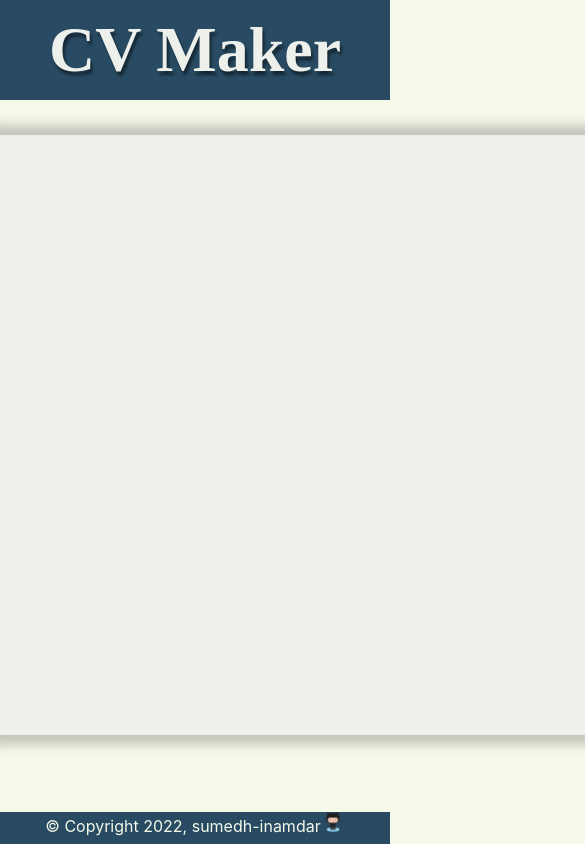
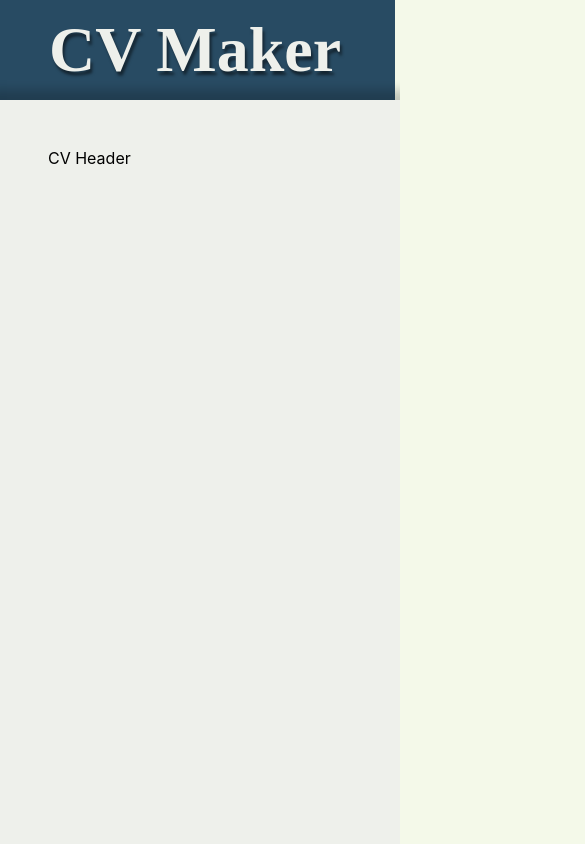
Before and after one commit to sumedh-inamdar/cv-application, a React (Create React App) app: page / in a window 390 px wide. Shown: the top 844 px of the page, 585 px wide, since content can reach past the window. Built offline with nearby package versions, Linux system fonts and the light colour scheme; the HTML template or start-up script is replaced by a standard one; a web font is replaced by a local one.

Commit message:
Added react-to-print (export PDF) function, created README, started on styling for mobile

```diff
--- a/package.json
+++ b/package.json
@@ -9,6 +9,7 @@
     "react": "^17.0.2",
     "react-dom": "^17.0.2",
     "react-scripts": "5.0.0",
+    "react-to-print": "^2.14.4",
     "web-vitals": "^2.1.4"
   },
   "scripts": {
--- a/src/App.js
+++ b/src/App.js
@@ -2,13 +2,20 @@ import React, { Component } from 'react';
 import CVContainer from './components/CVContainer';
 import Footer from './components/Footer';
 import Header from './components/Header';
+import ReactToPrint from 'react-to-print';
 
 export default class App extends Component {
   render() {
     return (
-      <div>
+      <div id="app">
         <Header />
-        <CVContainer />
+        <CVContainer ref={(el) => (this.componentRef = el)} />
+        <ReactToPrint
+          content={() => this.componentRef}
+          trigger={() => {
+            return <button>Print this out</button>;
+          }}
+        />
         <Footer />
       </div>
     );
--- a/src/components/CVContainer.js
+++ b/src/components/CVContainer.js
@@ -5,7 +5,7 @@ export default class CVContainer extends Component {
   render() {
     return (
       <div id="cvCont">
-        <div></div>
+        <div id="cvHeader">CV Header</div>
       </div>
     );
   }
--- a/src/index.js
+++ b/src/index.js
@@ -2,7 +2,6 @@ import React from 'react';
 import ReactDOM from 'react-dom';
 import './index.css';
 import App from './App';
-import reportWebVitals from './reportWebVitals';
 
 ReactDOM.render(
   <React.StrictMode>
@@ -10,8 +9,3 @@ ReactDOM.render(
   </React.StrictMode>,
   document.querySelector('#root')
 );
-
-// If you want to start measuring performance in your app, pass a function
-// to log results (for example: reportWebVitals(console.log))
-// or send to an analytics endpoint. Learn more: https://bit.ly/CRA-vitals
-reportWebVitals();
--- a/src/reportWebVitals.js
+++ /dev/null
@@ -1,13 +0,0 @@
-const reportWebVitals = onPerfEntry => {
-  if (onPerfEntry && onPerfEntry instanceof Function) {
-    import('web-vitals').then(({ getCLS, getFID, getFCP, getLCP, getTTFB }) => {
-      getCLS(onPerfEntry);
-      getFID(onPerfEntry);
-      getFCP(onPerfEntry);
-      getLCP(onPerfEntry);
-      getTTFB(onPerfEntry);
-    });
-  }
-};
-
-export default reportWebVitals;
--- a/src/styles/CVContainer.css
+++ b/src/styles/CVContainer.css
@@ -1,8 +1,13 @@
 #cvCont {
+    --CV-margin: 0.5in;
     display: flex;
-    width: 800px;
-    min-height: 600px;
-    margin: 35px auto;
+    width: clamp(400px - 2 * var(--CV-margin), calc(816px - 2 * var(--CV-margin)), 100vw - 2 * var(--CV-margin));
+    /* max-width: calc(816px - 2 * var(--CV-margin)); */
+    min-height: calc(1056px - 2 * var(--CV-margin));
+    margin: 0px auto;
     box-shadow: 0px 0px 10px 10px rgba(0, 0, 0, 0.2);
     background-color: #eef0eb;
+    padding: var(--CV-margin);
 }
+#cvHeader {
+}
--- a/src/styles/Header.css
+++ b/src/styles/Header.css
@@ -1,7 +1,17 @@
 @import url('https://fonts.googleapis.com/css2?family=Source+Serif+Pro:wght@300&display=swap');
+#app {
+  display: flex;
+  flex-direction: column;
+  align-items: center;
+  position: relative;
+  min-height: 98vh;
+
+}
 header {
   display: flex;
   height: 100px;
+  width: 100%;
+  min-width: 400px;
   background-color: #284b63;
   justify-content: center;
   align-items: center;
```
Also changed, not shown: .eslintrc.json, 2 other files (tests, documents, lock files or other folders).
